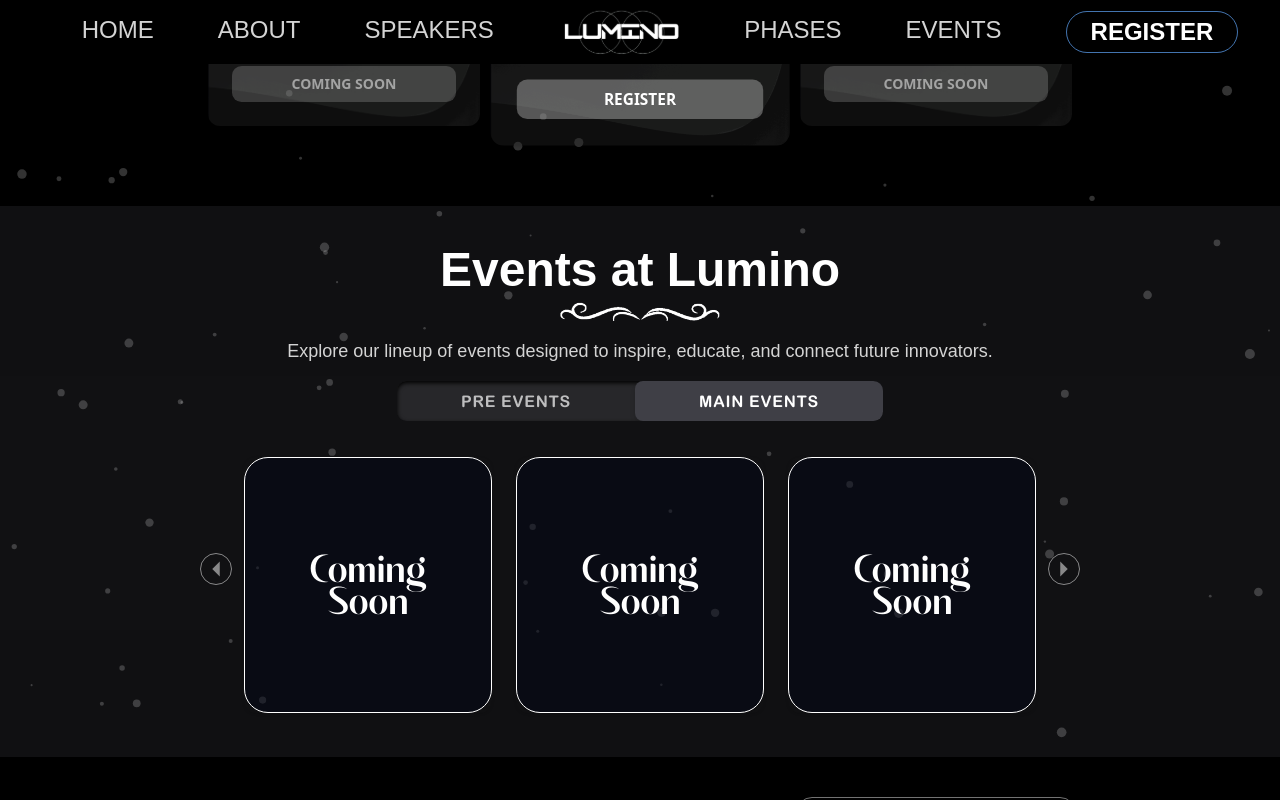
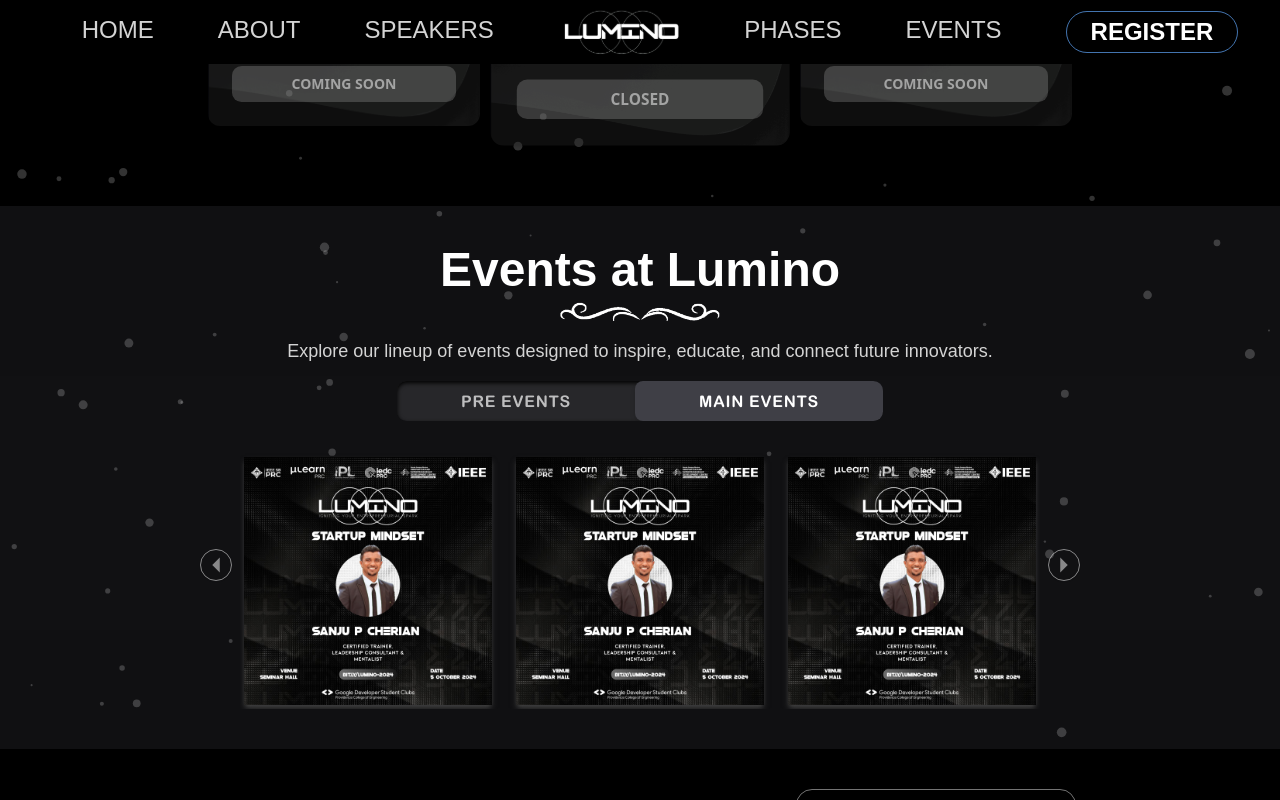
Before and after one commit to niranjan-official/Lumino, a React (Vite) app: page / in a window 1280 px wide. Both pictures are taken after a click on the button "MAIN EVENTS". Shown: the part 3943-4743 px from the top of the page. Built offline with nearby package versions, Linux system fonts and the light colour scheme; a web font is replaced by a local one.

Commit message:
phase 1 reg closed

```diff
--- a/src/components/Pages/Events.jsx
+++ b/src/components/Pages/Events.jsx
@@ -84,14 +84,6 @@
                             alt=""
                           />
                         </Card>
-                        <button
-                          onClick={() => {
-                            window.location.href = event.url;
-                          }}
-                          className="arial-font rounded-[0.6rem] bg-white p-2 tracking-wider text-black shadow-md shadow-neutral-700"
-                        >
-                          REGISTER NOW
-                        </button>
                       </div>
                     </CarouselItem>
                   ))
@@ -102,11 +94,11 @@
                     >
                       <div className="flex flex-col items-center gap-4 p-1">
                         <Card className="w-full border-0">
-                          <div className="flex h-64 w-full items-center justify-center rounded-3xl border border-white bg-slate-950/50">
-                            <p className="phase-font text-center text-5xl leading-8">
-                              Coming <br /> Soon
-                            </p>
-                          </div>
+                          <img
+                            src={event.image}
+                            className="h-auto w-full shadow-md shadow-neutral-700"
+                            alt=""
+                          />
                         </Card>
                       </div>
                     </CarouselItem>
--- a/src/components/Pages/Phases.jsx
+++ b/src/components/Pages/Phases.jsx
@@ -1,6 +1,5 @@
 import React from "react";
 import { useState, useEffect } from "react";
-import { Button } from "@/components/ui/button";
 import {
   Card,
   CardContent,
@@ -20,9 +19,9 @@
   {
     name: "IDEATHON",
     phase: "01",
-    option: "REGISTER",
+    option: "CLOSED",
     date: "5 OCTOBER 2024",
-    active: true,
+    active: false,
   },
   {
     name: "DESIGN",
@@ -70,7 +69,7 @@
             >
               <Card
                 className={`phase flex transform flex-col items-center justify-center border-none transition-transform duration-300 ${
-                  obj.active && "md:scale-110"
+                  obj.phase === "01" && "md:scale-110"
                 }`}
               >
                 <CardHeader className="flex flex-col items-center justify-center py-12 text-5xl">
--- a/src/components/Pages/Registration.jsx
+++ b/src/components/Pages/Registration.jsx
@@ -60,10 +60,12 @@
               </LabelInputContainer>
 
               <button
-                className="relative mt-4 h-10 w-full rounded-[0.6rem] bg-zinc-900 font-medium text-white shadow-[0px_1px_0px_0px_var(--zinc-800)_inset,0px_-1px_0px_0px_var(--zinc-800)_inset]"
+                disabled={true}
+                className="opacity-70 relative mt-4 h-10 w-full rounded-[0.6rem] bg-zinc-900 font-semibold text-white shadow-[0px_1px_0px_0px_var(--zinc-800)_inset,0px_-1px_0px_0px_var(--zinc-800)_inset]"
                 type="submit"
               >
-                Register Now &rarr;
+                {/* Register Now &rarr; */}
+                <span>Closed</span>
               </button>
 
               <div className="mt-8 h-[1px] w-full bg-gradient-to-r from-transparent via-neutral-300 to-transparent dark:via-neutral-700" />
--- a/src/constants/index.js
+++ b/src/constants/index.js
@@ -28,7 +28,6 @@
 export const PreEvents = [
   {
     id: 1,
-
     image: "/posters/pre-event-1.jpg",
     url: "https://bit.ly/lumino_Photo_comp",
   },
@@ -46,17 +45,17 @@
 export const MainEvents = [
   {
     id: 1,
-    image: "/posters/pre-event-1.jpg",
+    image: "/posters/main/event-1.jpg",
     url: "https://bit.ly/lumino_Photo_comp",
   },
   {
     id: 2,
-    image: "/posters/pre-event-2.jpg",
-    url: "https://bit.ly/lumino_sticker",
+    image: "/posters/main/event-1.jpg",
+    url: "https://bit.ly/lumino_Photo_comp",
   },
   {
     id: 3,
-    image: "/posters/pre-event-3.jpg",
-    url: "https://bit.ly/lumino_card",
+    image: "/posters/main/event-1.jpg",
+    url: "https://bit.ly/lumino_Photo_comp",
   },
 ];
```
Also changed, not shown: public/posters/main/event-1.jpg (added).
